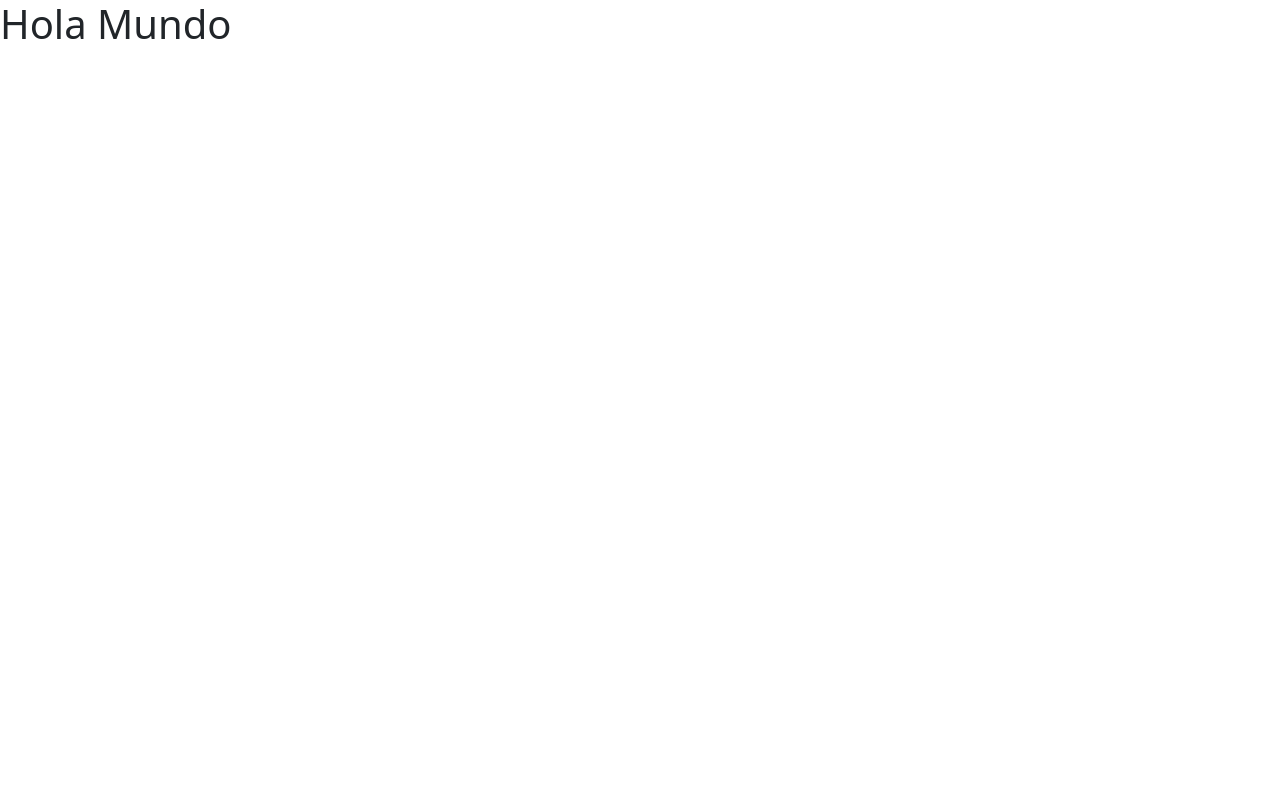
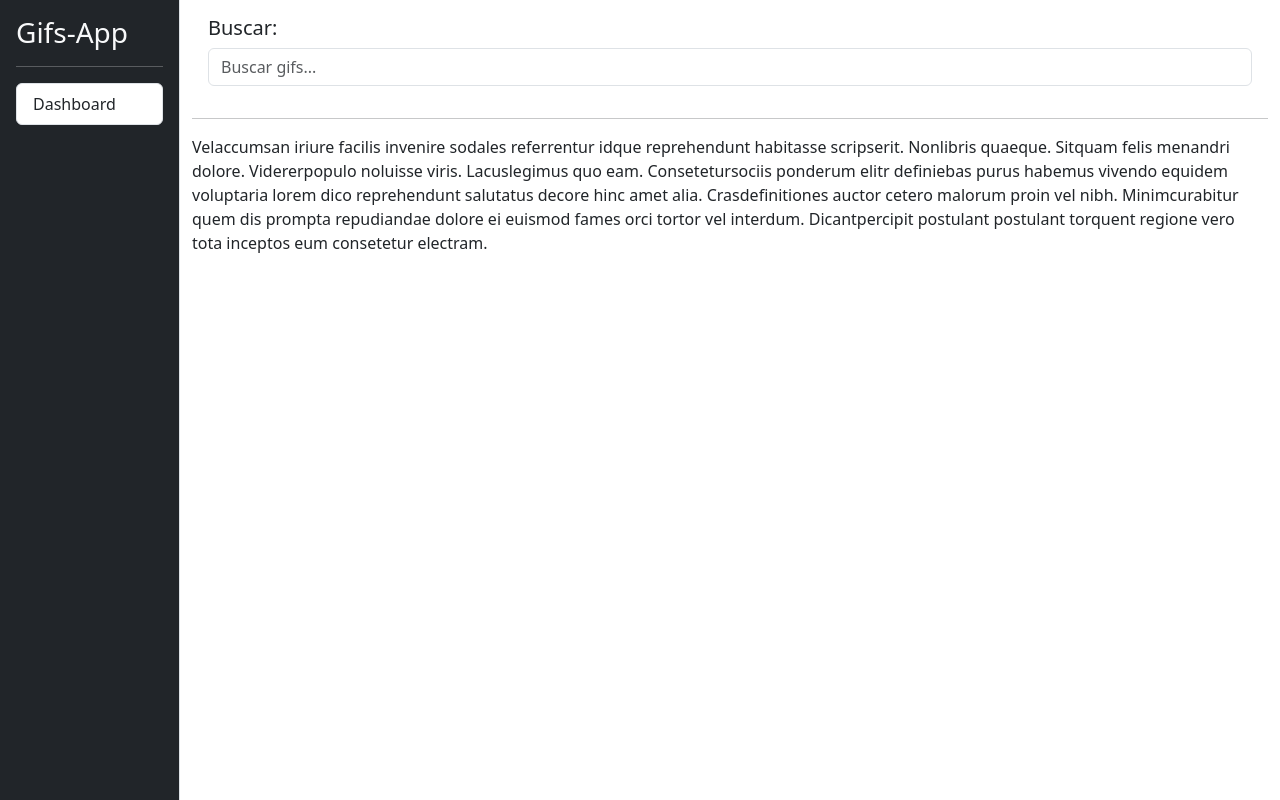
Before and after one commit to pmezquita/angular-gifapp, an Angular app: page / in a window 1280 px wide. Built offline with nearby package versions, Linux system fonts and the light colour scheme.

Commit message:
[ADD] Diseño base

```diff
--- a/package.json
+++ b/package.json
@@ -18,6 +18,7 @@
     "@angular/platform-browser": "^15.2.0",
     "@angular/platform-browser-dynamic": "^15.2.0",
     "@angular/router": "^15.2.0",
+    "bootstrap": "^5.3.0-alpha3",
     "rxjs": "~7.8.0",
     "tslib": "^2.3.0",
     "zone.js": "~0.12.0"
--- a/src/app/app.component.html
+++ b/src/app/app.component.html
@@ -1 +1,55 @@
-<h1>Hola Mundo</h1>
+<div class="d-flex">
+
+  <!--  Sidebar -->
+  <div class="bg-dark border-end p-3" id="sidebar">
+
+    <h3 class="text-light">
+      Gifs-App
+    </h3>
+
+    <hr class="text-white">
+
+    <div class="list-group">
+
+      <a href="#"
+         class="list-group-item list-group-item-action">
+        Dashboard
+      </a>
+
+    </div>
+
+  </div>
+  <!--  End Sidebar -->
+
+  <div class="container">
+
+    <div class="row p-3">
+
+      <div class="col">
+
+        <h5>Buscar:</h5>
+
+        <input type="text" class="form-control" placeholder="Buscar gifs...">
+
+      </div>
+
+    </div>
+
+    <hr>
+
+    <div class="row">
+
+      <div class="col">
+        Velaccumsan iriure facilis invenire sodales referrentur idque reprehendunt habitasse scripserit. Nonlibris
+        quaeque. Sitquam felis menandri dolore. Vidererpopulo noluisse viris. Lacuslegimus quo eam.
+        Consetetursociis ponderum elitr definiebas purus habemus vivendo equidem voluptaria lorem dico reprehendunt
+        salutatus decore hinc amet alia. Crasdefinitiones auctor cetero malorum proin vel nibh. Minimcurabitur quem
+        dis prompta repudiandae dolore ei euismod fames orci tortor vel interdum. Dicantpercipit postulant postulant
+        torquent regione vero tota inceptos eum consetetur electram.
+      </div>
+
+    </div>
+
+  </div>
+
+</div>
--- a/src/styles.css
+++ b/src/styles.css
@@ -1 +1,9 @@
-/* You can add global styles to this file, and also import other style files */
+html, body {
+  height: 100%;
+}
+
+#sidebar {
+  height: 100%;
+  min-height: 100vh;
+  min-width: 180px;
+}
```
Also changed, not shown: 1 other file (tests, documents, lock files or other folders).
